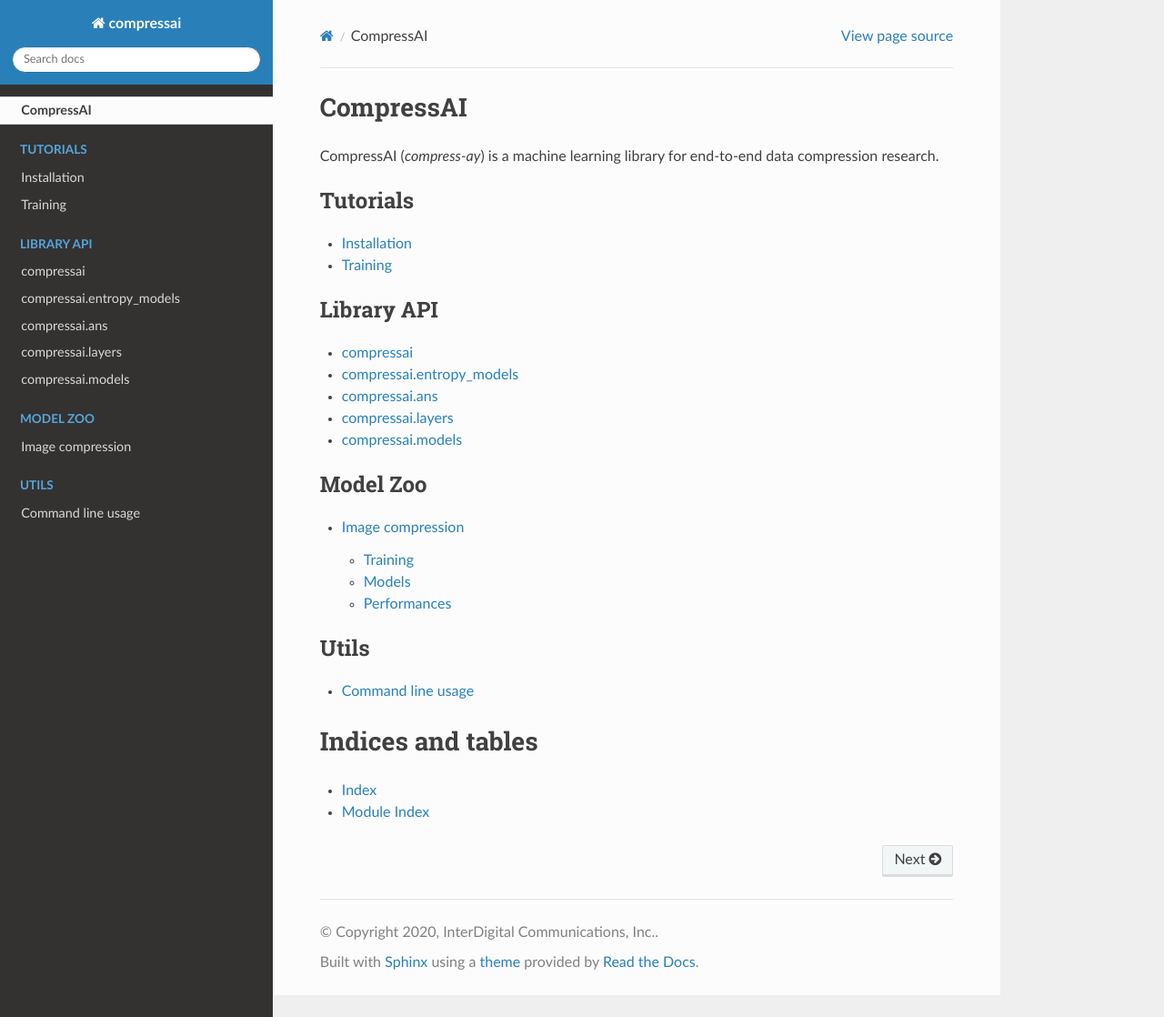
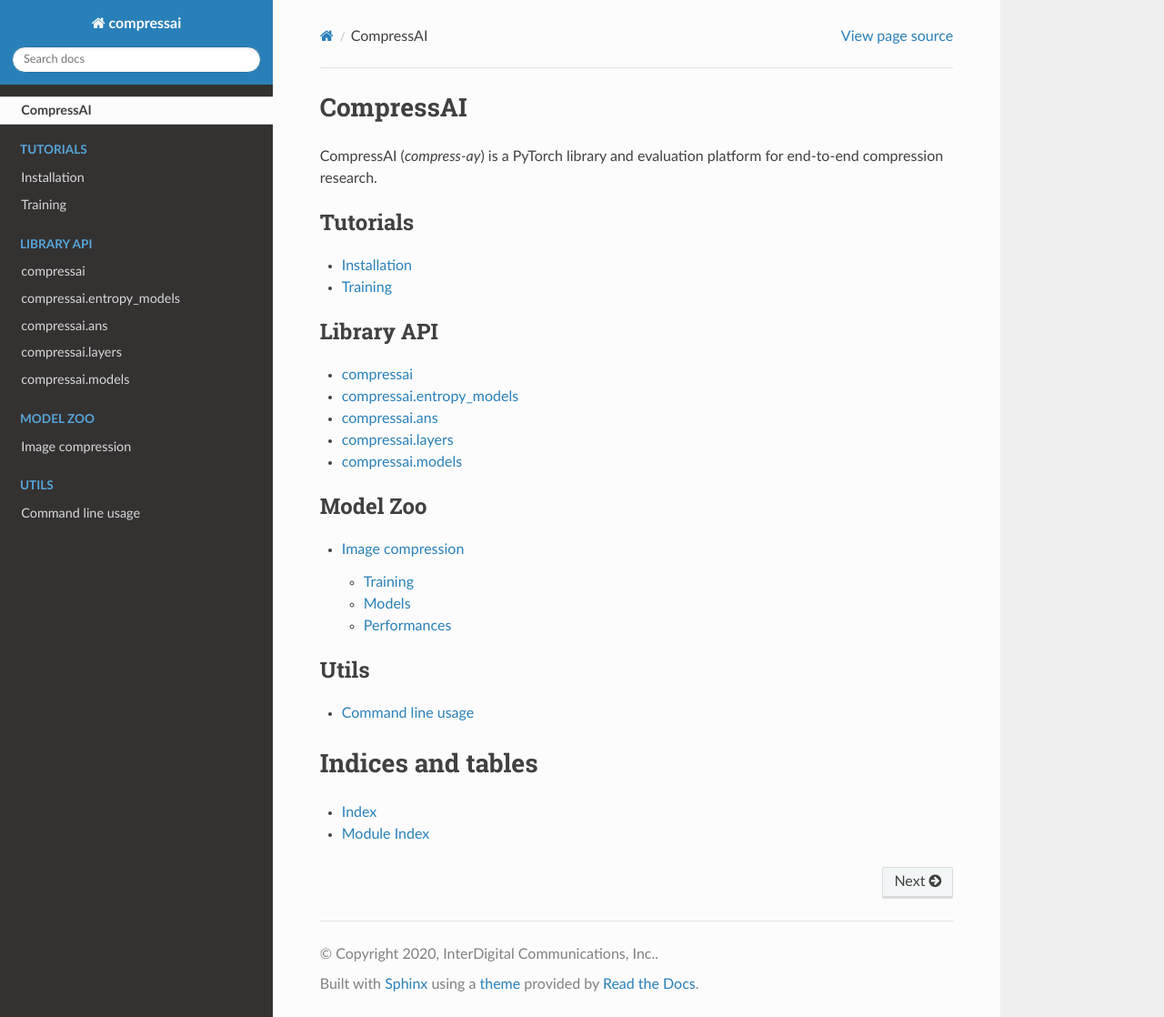
Before and after one commit to InterDigitalInc/CompressAI, a Sphinx documentation site: the page built from docs/source/index.rst, in a window 1280 px wide and 1118 px high. Shown: the whole window at 91% size. Built offline with Sphinx 7.4.7 and the Read the Docs theme 2.0.0, drawn with Linux system fonts in a browser that asks for light colours; pages that are not in the unit, such as notebooks, are missing from menus.

Commit message:
Update tagline

```diff
--- a/docs/source/index.rst
+++ b/docs/source/index.rst
@@ -1,8 +1,8 @@
 CompressAI
 ==========
 
-CompressAI (*compress-ay*) is a machine learning library for end-to-end
-data compression research.
+CompressAI (*compress-ay*) is a PyTorch library and evaluation platform for
+end-to-end compression research.
 
 .. toctree::
    :hidden:
```
Also changed, not shown: Readme.md (+1 -1 lines).
